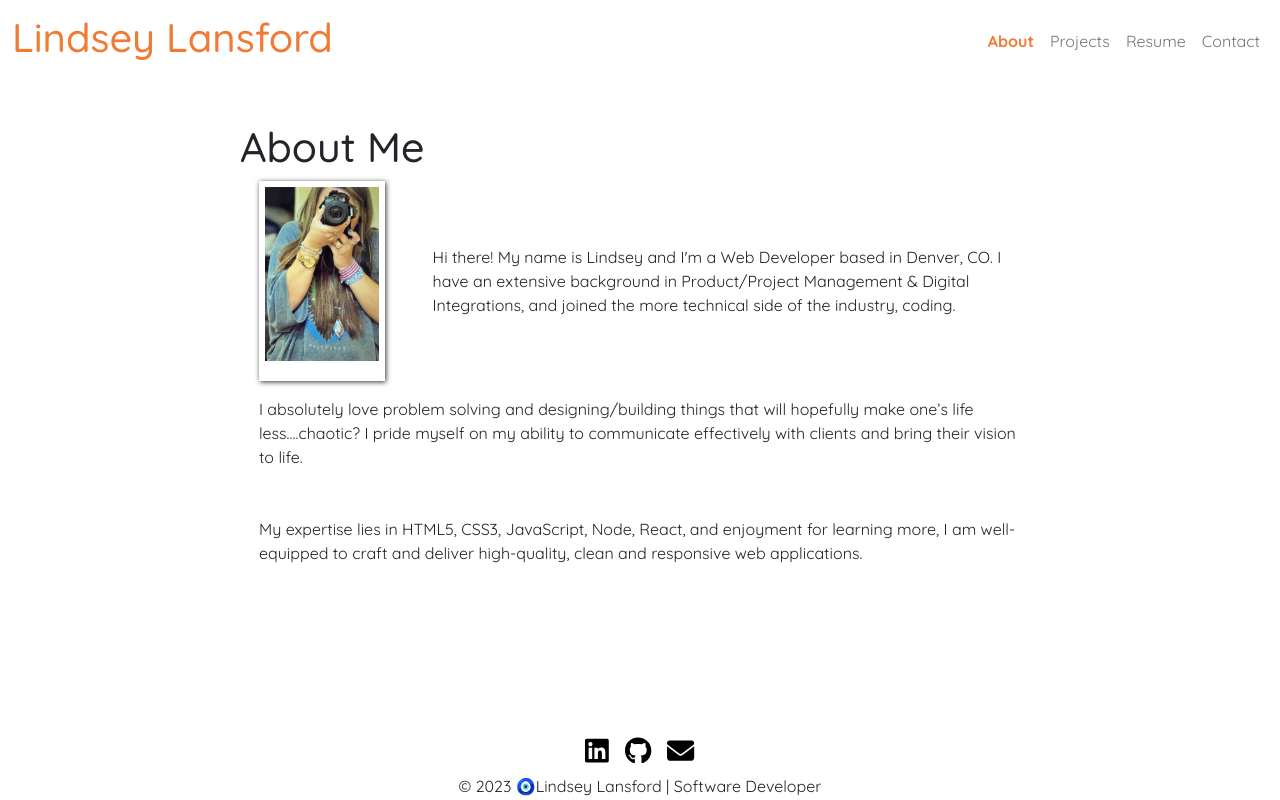
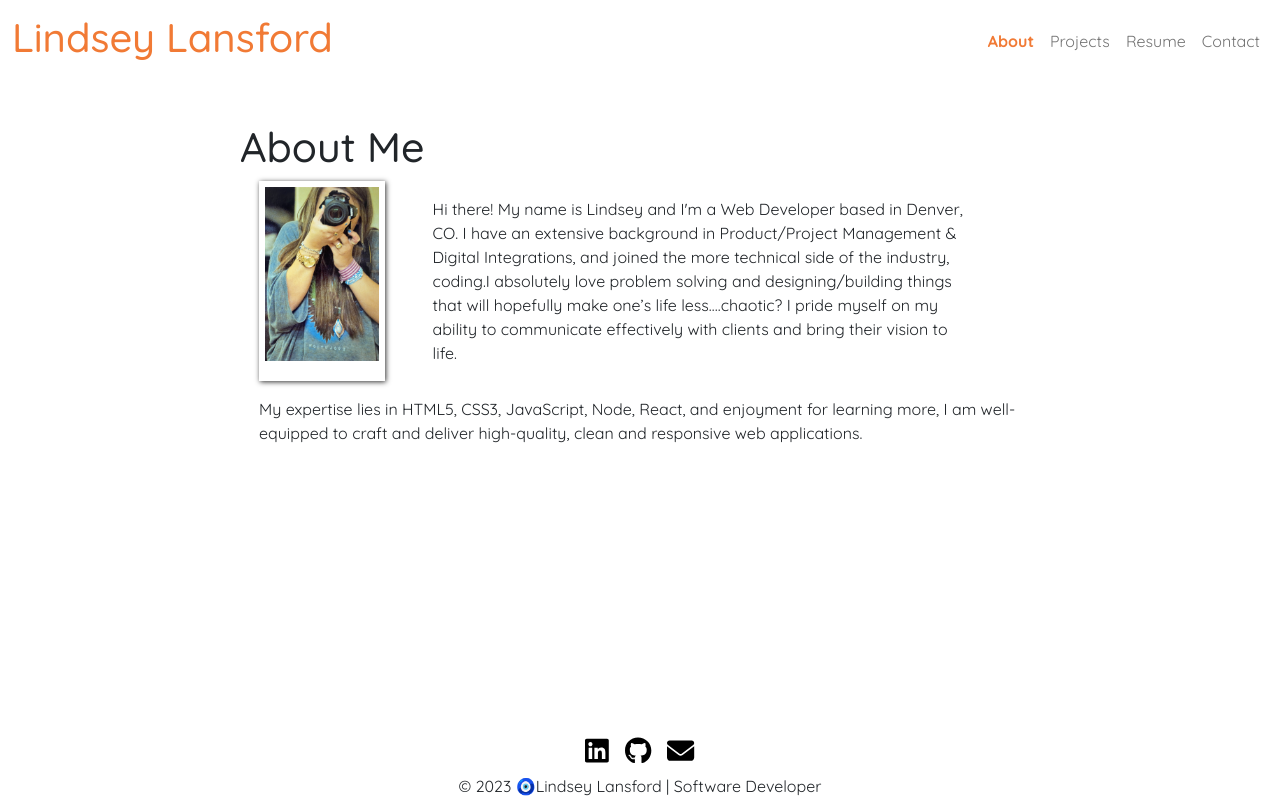
Before and after one commit to lindsey-lansford/react-portfolio, a React (Create React App) app: page /react-portfolio/about in a window 1280 px wide. Built offline with nearby package versions, Linux system fonts and the light colour scheme; what react-animations would draw is missing.

Commit message:
adjusting the format

```diff
--- a/src/pages/About.js
+++ b/src/pages/About.js
@@ -33,10 +33,17 @@ const About = () => {
         >
           <img className="profpic" src={bioImageCom} alt="profile" />
           <Box>
-              Hi there! My name is Lindsey and I'm a Web Developer based in
+              <span>Hi there! My name is Lindsey and I'm a Web Developer based in
               Denver, CO. I have an extensive background in Product/Project
               Management & Digital Integrations, and joined the more technical
-              side of the industry, coding.
+            side of the industry, coding.</span>
+            <span>I absolutely love problem solving and designing/building things that
+            will hopefully make one’s life less….chaotic? I pride myself on my
+            ability to communicate effectively with clients and bring their
+            vision to life.</span>
+          </Box>
+          <Box>
+
           </Box>
         </Stack>
         <Stack
@@ -46,12 +53,7 @@ const About = () => {
           alignItems="baseline"
           className="lower-section"
         >
-          <Box>
-            I absolutely love problem solving and designing/building things that
-            will hopefully make one’s life less….chaotic? I pride myself on my
-            ability to communicate effectively with clients and bring their
-            vision to life.
-          </Box>
+
           <Box>
             {" "}
             My expertise lies in HTML5, CSS3, JavaScript, Node, React, and
```
